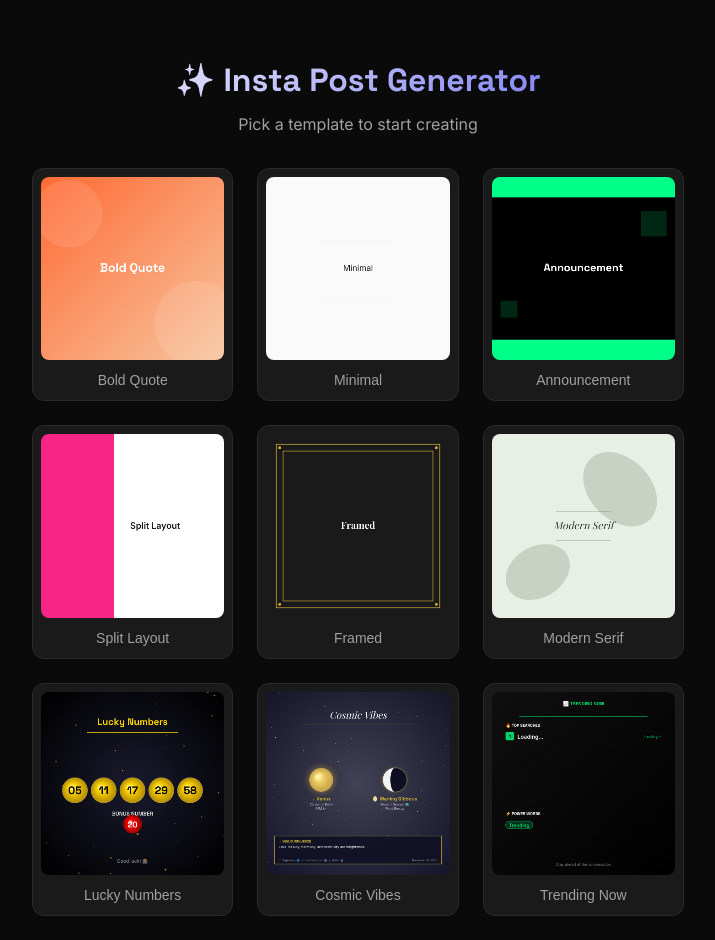
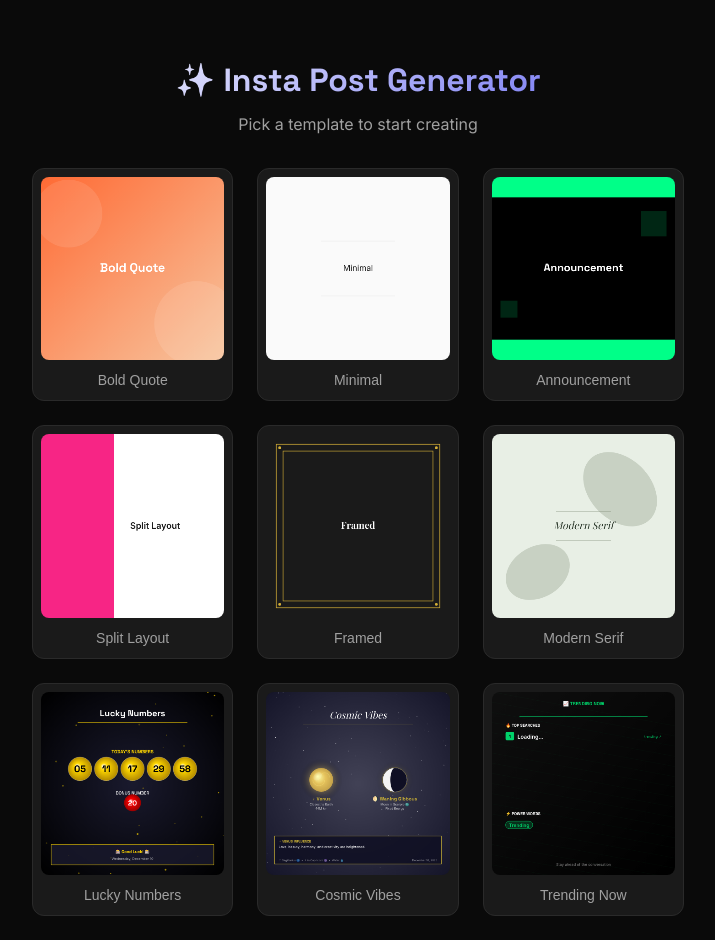
Before and after one commit to ElainePhanTaylor/day2, a React (Vite) app: page / in a window 1280 px wide. Shown: the whole page, without its empty margins (282-997 px from the left). Built offline with nearby package versions, Linux system fonts and the light colour scheme; a web font is replaced by a local one.

Commit message:
Redesign Lottery template: user text at top, numbers below

```diff
--- a/src/templates/index.js
+++ b/src/templates/index.js
@@ -333,39 +333,56 @@ export const templates = [
       }
       ctx.globalAlpha = 1;
 
-      // Title
-      ctx.fillStyle = palette.accent;
-      ctx.font = `700 56px "Space Grotesk", sans-serif`;
+      // === USER TEXT AT TOP ===
+      ctx.fillStyle = palette.text;
+      ctx.font = `700 52px "Space Grotesk", sans-serif`;
       ctx.textAlign = 'center';
       ctx.textBaseline = 'middle';
-      ctx.fillText(text || '🍀 LUCKY NUMBERS 🍀', size / 2, 180);
 
-      // Decorative line under title
+      // Wrap user text if needed
+      const userText = text || '🍀 My Lucky Numbers 🍀';
+      const textLines = wrapText(ctx, userText, size - 120);
+      const lineHeight = 65;
+      const textStartY = 130;
+
+      textLines.forEach((line, i) => {
+        ctx.fillText(line, size / 2, textStartY + i * lineHeight);
+      });
+
+      // Decorative line under text
+      const textEndY = textStartY + (textLines.length - 1) * lineHeight + 50;
       ctx.strokeStyle = palette.accent;
       ctx.lineWidth = 3;
+      ctx.globalAlpha = 0.6;
       ctx.beginPath();
-      ctx.moveTo(size * 0.25, 240);
-      ctx.lineTo(size * 0.75, 240);
+      ctx.moveTo(size * 0.2, textEndY);
+      ctx.lineTo(size * 0.8, textEndY);
       ctx.stroke();
+      ctx.globalAlpha = 1;
 
-      // Draw lottery balls
+      // === LOTTERY BALLS (MIDDLE) ===
       const numbers = lotteryNumbers || generateLotteryNumbers();
-      const ballRadius = 75;
-      const ballY = size / 2 + 40;
-      const totalWidth = (numbers.length - 1) * (ballRadius * 2 + 20);
+      const ballRadius = 70;
+      const ballY = size * 0.42;
+      const totalWidth = (numbers.length - 1) * (ballRadius * 2 + 15);
       const startX = (size - totalWidth) / 2;
 
+      // "Today's Numbers" label
+      ctx.fillStyle = palette.accent;
+      ctx.font = `600 28px "Space Grotesk", sans-serif`;
+      ctx.fillText("TODAY'S NUMBERS", size / 2, ballY - 100);
+
       numbers.forEach((num, i) => {
-        const x = startX + i * (ballRadius * 2 + 20);
+        const x = startX + i * (ballRadius * 2 + 15);
 
         // Ball shadow
         ctx.fillStyle = 'rgba(0,0,0,0.3)';
         ctx.beginPath();
-        ctx.arc(x + 5, ballY + 5, ballRadius, 0, Math.PI * 2);
+        ctx.arc(x + 4, ballY + 4, ballRadius, 0, Math.PI * 2);
         ctx.fill();
 
         // Ball gradient
-        const ballGradient = ctx.createRadialGradient(x - 20, ballY - 20, 0, x, ballY, ballRadius);
+        const ballGradient = ctx.createRadialGradient(x - 18, ballY - 18, 0, x, ballY, ballRadius);
         ballGradient.addColorStop(0, '#ffffff');
         ballGradient.addColorStop(0.3, palette.accent);
         ballGradient.addColorStop(1, shadeColor(palette.accent, -30));
@@ -381,37 +398,53 @@ export const templates = [
 
         // Number
         ctx.fillStyle = '#000000';
-        ctx.font = `700 64px "Space Grotesk", sans-serif`;
+        ctx.font = `700 56px "Space Grotesk", sans-serif`;
         ctx.fillText(num.toString().padStart(2, '0'), x, ballY + 5);
       });
 
-      // Powerball / Bonus (last number, different style)
+      // === BONUS NUMBER ===
       const bonusY = ballY + 200;
       ctx.fillStyle = palette.text;
-      ctx.font = `500 32px "Space Grotesk", sans-serif`;
-      ctx.fillText('BONUS NUMBER', size / 2, bonusY - 60);
+      ctx.font = `500 26px "Space Grotesk", sans-serif`;
+      ctx.fillText('BONUS NUMBER', size / 2, bonusY - 55);
 
       const bonusNum = Math.floor(Math.random() * 26) + 1;
 
       // Bonus ball
-      const bonusGradient = ctx.createRadialGradient(size/2 - 15, bonusY - 15, 0, size/2, bonusY, 55);
+      const bonusGradient = ctx.createRadialGradient(size/2 - 12, bonusY - 12, 0, size/2, bonusY, 50);
       bonusGradient.addColorStop(0, '#ffffff');
       bonusGradient.addColorStop(0.3, '#ff0000');
       bonusGradient.addColorStop(1, '#990000');
       ctx.fillStyle = bonusGradient;
       ctx.beginPath();
-      ctx.arc(size / 2, bonusY, 55, 0, Math.PI * 2);
+      ctx.arc(size / 2, bonusY, 50, 0, Math.PI * 2);
       ctx.fill();
 
       ctx.fillStyle = '#ffffff';
-      ctx.font = `700 48px "Space Grotesk", sans-serif`;
+      ctx.font = `700 42px "Space Grotesk", sans-serif`;
       ctx.fillText(bonusNum.toString().padStart(2, '0'), size / 2, bonusY + 5);
 
-      // Footer
+      // === FOOTER INFO BOX ===
+      const boxY = size - 180;
+      const boxHeight = 120;
+      const boxPadding = 60;
+
+      ctx.fillStyle = `${palette.background}cc`;
+      ctx.fillRect(boxPadding, boxY, size - boxPadding * 2, boxHeight);
+      ctx.strokeStyle = palette.accent;
+      ctx.lineWidth = 2;
+      ctx.strokeRect(boxPadding, boxY, size - boxPadding * 2, boxHeight);
+
+      // Footer text
+      ctx.fillStyle = palette.accent;
+      ctx.font = `600 24px "Space Grotesk", sans-serif`;
+      ctx.fillText('🎰 Good Luck! 🎰', size / 2, boxY + 45);
+
       ctx.fillStyle = palette.text;
-      ctx.globalAlpha = 0.6;
-      ctx.font = `400 28px "Inter", sans-serif`;
-      ctx.fillText('Good luck! 🎰', size / 2, size - 80);
+      ctx.globalAlpha = 0.7;
+      ctx.font = `400 20px "Inter", sans-serif`;
+      const today = new Date().toLocaleDateString('en-US', { weekday: 'long', month: 'long', day: 'numeric' });
+      ctx.fillText(today, size / 2, boxY + 85);
       ctx.globalAlpha = 1;
     }
   },
```
